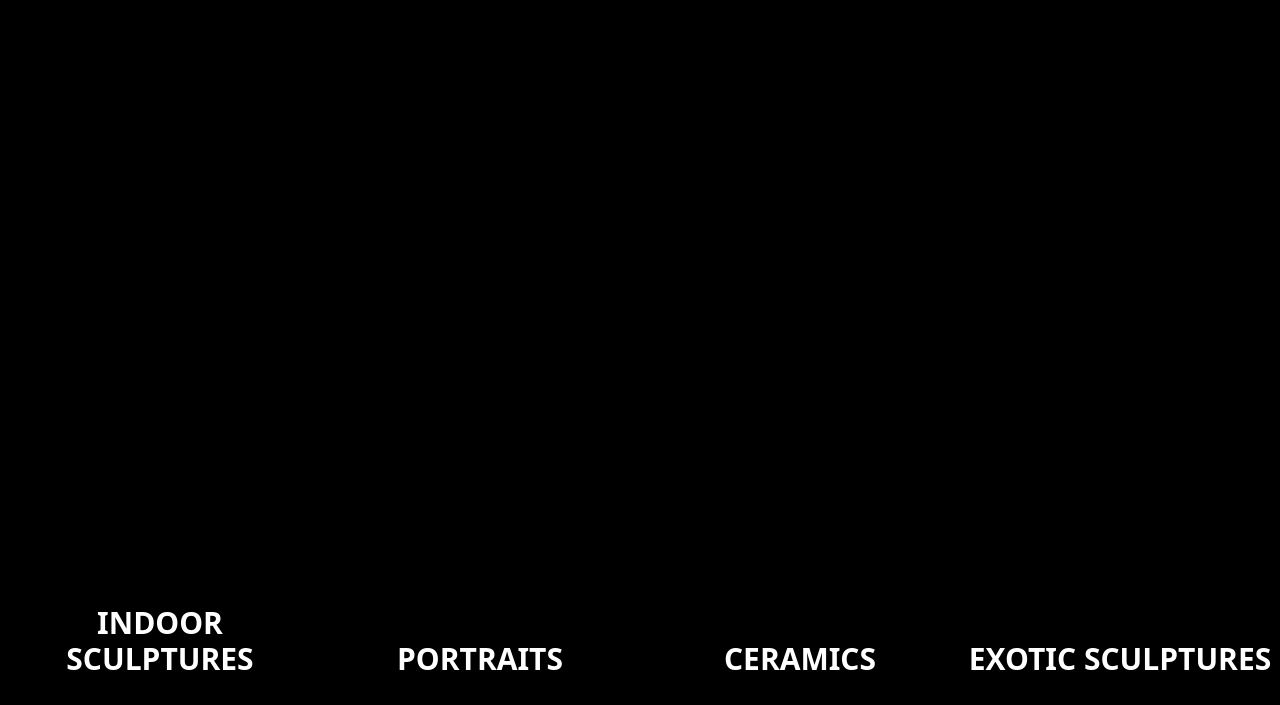
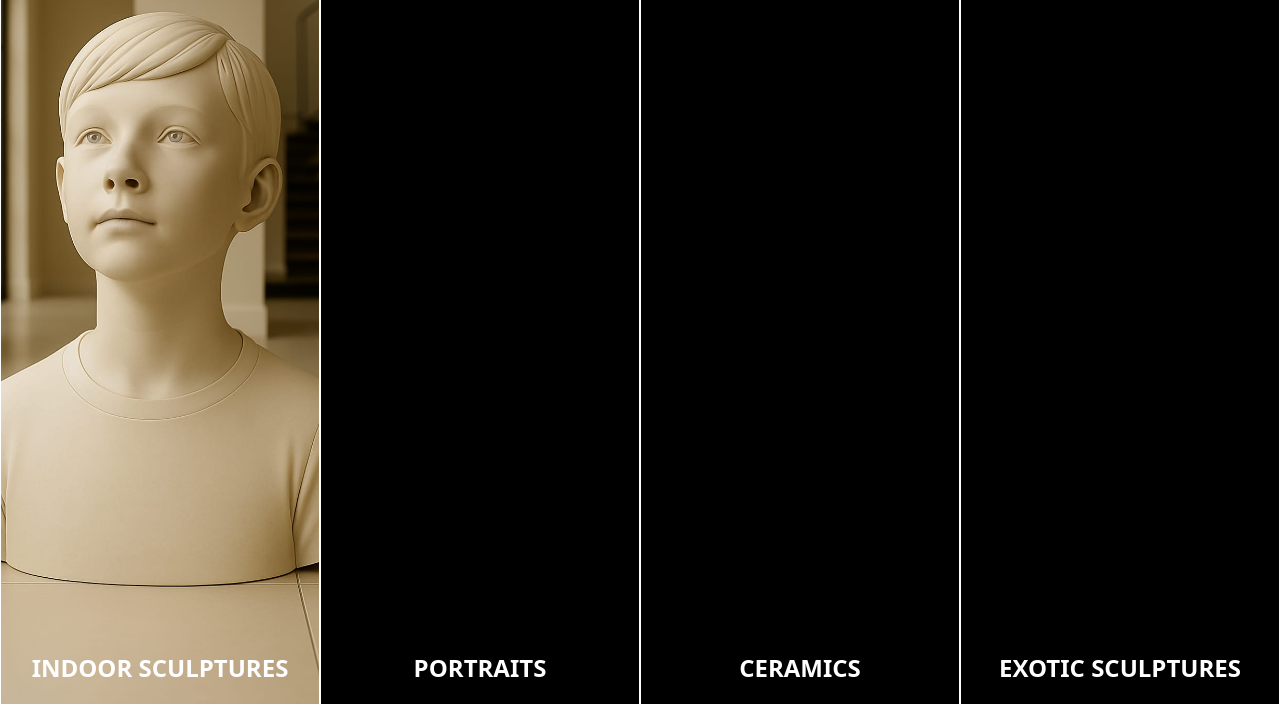
Before and after one commit to karwal1111/Den-cube-backend, a plain HTML site: page public/index.html in a window 1280 px wide. Shown: the part 95-800 px from the top of the page. Drawn offline with nearby package versions, Linux system fonts and the light colour scheme.

Commit message:
Update index.html

```diff
--- a/public/index.html
+++ b/public/index.html
@@ -1,3 +1,4 @@
+
 <!DOCTYPE html>
 <html lang="en">
 <head>
@@ -8,14 +9,8 @@
   <script src="https://cdn.tailwindcss.com"></script>
   <style>
     @keyframes slide-up {
-      0% {
-        transform: translateY(100%);
-        opacity: 0;
-      }
-      100% {
-        transform: translateY(0);
-        opacity: 1;
-      }
+      0% { transform: translateY(100%); opacity: 0; }
+      100% { transform: translateY(0); opacity: 1; }
     }
 
     .animate-slide-up {
@@ -34,76 +29,54 @@
     }
   </style>
 </head>
-<body class="h-screen w-screen overflow-hidden font-sans bg-white">
+<body class="min-h-screen font-sans bg-white">
 
-  <!-- ✅ Loader -->
+  <!-- Loader -->
   <div id="loader" class="fixed inset-0 bg-black z-50 flex flex-col items-center justify-center">
     <img src="images/logo1.jpeg" alt="Logo" class="h-16 w-16 animate-pulse mb-4">
     <div class="text-white text-xl animate-bounce">Loading...</div>
   </div>
 
-  <!-- ✅ Panels Container -->
-  <div id="mainContent" class="flex h-screen w-screen opacity-0 bg-black">
+  <!-- Panels -->
+  <div id="mainContent" class="opacity-0 transition-opacity duration-700 grid grid-cols-1 sm:grid-cols-2 lg:grid-cols-4 h-screen">
 
-    <!-- Panel 1 -->
-    <div class="w-1/4 p-2 h-full">
-      <div class="relative group overflow-hidden bg-black h-full cursor-pointer " onclick="openOverlay('images/pow4.jpeg')">
-        <div class="absolute inset-0 bg-[url('images/pow4.jpeg')] bg-cover bg-center transition-transform duration-700 translate-y-full group-hover:translate-y-0"></div>
-        <img src="images/logo1.jpeg" alt="Logo" class="absolute top-5 left-5 h-10 z-10">
-        <div class="absolute bottom-5 w-full text-center text-3xl font-semibold uppercase text-white z-10 animate-slide-up">Indoor Sculptures</div>
-      </div>
+    <!-- Panel Template -->
+    <div class="relative group overflow-hidden bg-black h-full cursor-pointer border border-white" onclick="openOverlay('images/pow4.jpeg')">
+      <div class="absolute inset-0 bg-[url('images/pow4.jpeg')] bg-cover bg-center transition-transform duration-700 translate-y-full group-hover:translate-y-0"></div>
+      <img src="images/logo1.jpeg" alt="Logo" class="absolute top-5 left-5 h-10 z-10">
+      <div class="absolute bottom-5 w-full text-center text-xl sm:text-2xl font-semibold uppercase text-white z-10 animate-slide-up">Indoor Sculptures</div>
     </div>
 
-    <!-- Panel 2 -->
-    <div class="w-1/4 p-2 h-full">
-      <div class="relative group overflow-hidden bg-black h-full cursor-pointer" onclick="openOverlay('images/pow9.jpeg')">
-        <div class="absolute inset-0 bg-[url('images/pow9.jpeg')] bg-cover bg-center transition-transform duration-700 translate-y-full group-hover:translate-y-0"></div>
-        <div class="absolute top-5 w-full text-center text-2xl font-medium text-white z-10 animate-slide-up">Where Form<br>and Function Unite</div>
-        <div class="absolute bottom-5 w-full text-center text-3xl font-semibold uppercase text-white z-10 animate-slide-up">Portraits</div>
-      </div>
+    <div class="relative group overflow-hidden bg-black h-full cursor-pointer border border-white" onclick="openOverlay('images/pow9.jpeg')">
+      <div class="absolute inset-0 bg-[url('images/pow9.jpeg')] bg-cover bg-center transition-transform duration-700 translate-y-full group-hover:translate-y-0"></div>
+      <div class="absolute top-5 w-full text-center text-base sm:text-lg font-medium text-white z-10 animate-slide-up">Where Form<br>and Function Unite</div>
+      <div class="absolute bottom-5 w-full text-center text-xl sm:text-2xl font-semibold uppercase text-white z-10 animate-slide-up">Portraits</div>
     </div>
 
-    <!-- Panel 3 -->
-    <div class="w-1/4 p-2 h-full">
-      <div class="relative group overflow-hidden bg-black h-full cursor-pointer" onclick="openOverlay('images/pow12.jpeg')">
-        <div class="absolute inset-0 bg-[url('images/pow12.jpeg')] bg-cover bg-center transition-transform duration-700 translate-y-full group-hover:translate-y-0"></div>
-        <div class="absolute bottom-5 w-full text-center text-3xl font-semibold uppercase text-white z-10 animate-slide-up">Ceramics</div>
-      </div>
+    <div class="relative group overflow-hidden bg-black h-full cursor-pointer border border-white" onclick="openOverlay('images/pow12.jpeg')">
+      <div class="absolute inset-0 bg-[url('images/pow12.jpeg')] bg-cover bg-center transition-transform duration-700 translate-y-full group-hover:translate-y-0"></div>
+      <div class="absolute bottom-5 w-full text-center text-xl sm:text-2xl font-semibold uppercase text-white z-10 animate-slide-up">Ceramics</div>
     </div>
 
-    <!-- Panel 4 -->
-    <div class="w-1/4 p-2 h-full">
-      <div class="relative group overflow-hidden bg-black  h-full cursor-pointer" onclick="openOverlay('images/pow11.jpeg')">
-        <div class="absolute inset-0 bg-[url('images/pow11.jpeg')] bg-cover bg-center transition-transform duration-700 translate-y-full group-hover:translate-y-0"></div>
-        <div class="absolute bottom-5 w-full text-center text-3xl font-semibold uppercase text-white z-10 animate-slide-up">Exotic Sculptures</div>
-      </div>
+    <div class="relative group overflow-hidden bg-black h-full cursor-pointer border border-white" onclick="openOverlay('images/pow11.jpeg')">
+      <div class="absolute inset-0 bg-[url('images/pow11.jpeg')] bg-cover bg-center transition-transform duration-700 translate-y-full group-hover:translate-y-0"></div>
+      <div class="absolute bottom-5 w-full text-center text-xl sm:text-2xl font-semibold uppercase text-white z-10 animate-slide-up">Exotic Sculptures</div>
     </div>
   </div>
 
-  <!-- ✅ Overlay -->
-  <div id="overlay" class="fixed inset-0 bg-black hidden items-center justify-center flex-col z-50">
-    <!-- Fullscreen Clicked Image -->
+  <!-- Overlay -->
+  <div id="overlay" class="fixed inset-0 bg-black hidden flex flex-col z-50 overflow-auto">
     <img id="fullImg" src="" class="absolute inset-0 w-full h-full object-cover z-0" />
-
-    <!-- Center Text -->
-    <div id="overlay-center-text" class="absolute left-1/4 top-1/2 transform -translate-y-1/2 text-white text-3xl font-bold z-10">
-      <!-- inserted dynamically -->
+    <div id="overlay-center-text" class="relative mt-20 mx-auto text-white text-2xl sm:text-3xl font-bold z-10 text-center max-w-md sm:max-w-lg"></div>
+    <div class="absolute top-10 right-5 sm:right-10 text-right z-10">
+      <h1 id="overlay-heading" class="text-2xl sm:text-4xl font-bold text-white mb-2"></h1>
+      <button id="overlay-button" class="px-4 py-2 bg-white text-black font-semibold rounded hover:bg-gray-200 transition text-sm sm:text-base"></button>
     </div>
-
-    <!-- Top-right heading + button -->
-    <div class="absolute top-10 right-10 text-right z-10">
-      <h1 id="overlay-heading" class="text-4xl font-bold text-white mb-2"></h1>
-      <button id="overlay-button" class="px-6 py-2 bg-white text-black font-semibold rounded hover:bg-gray-200 transition"></button>
-    </div>
-
-    <!-- Bottom-right paragraph -->
-    <p id="overlay-paragraph" class="absolute bottom-10 right-10 w-1/3 text-white text-sm z-10 text-right"></p>
-
-    <!-- Close Button -->
-    <span class="absolute top-5 right-5 text-white text-4xl font-bold cursor-pointer z-10" onclick="closeOverlay()">×</span>
+    <p id="overlay-paragraph" class="absolute bottom-10 right-5 sm:right-10 text-white text-xs sm:text-sm z-10 max-w-sm text-right"></p>
+    <span class="absolute top-5 right-5 text-white text-3xl sm:text-4xl font-bold cursor-pointer z-10" onclick="closeOverlay()">×</span>
   </div>
 
-  <!-- ✅ JavaScript -->
+  <!-- JS -->
   <script>
     const overlayData = {
       "pow4.jpeg": {
@@ -132,32 +105,27 @@
       }
     };
 
-    // Show loader, then content
     window.addEventListener('load', () => {
       setTimeout(() => {
         document.getElementById('loader').style.display = 'none';
         const main = document.getElementById('mainContent');
         main.classList.remove('opacity-0');
-        main.classList.add('opacity-100', 'transition-opacity', 'duration-700');
-      }, 1000); // Adjust loader duration
+        main.classList.add('opacity-100');
+      }, 1000);
     });
 
     function openOverlay(imagePath) {
       const filename = imagePath.split('/').pop();
       const data = overlayData[filename] || {};
-
-      // Update image and content
       document.getElementById('fullImg').src = imagePath;
-      const centerText = document.getElementById('overlay-center-text');
-      centerText.textContent = data.centerText || '';
-      centerText.classList.remove('show'); // reset transition
-      setTimeout(() => centerText.classList.add('show'), 50);
-
+      document.getElementById('overlay-center-text').textContent = data.centerText || '';
+      document.getElementById('overlay-center-text').classList.remove('show');
+      setTimeout(() => {
+        document.getElementById('overlay-center-text').classList.add('show');
+      }, 50);
       document.getElementById('overlay-heading').textContent = data.heading || '';
       document.getElementById('overlay-button').textContent = data.button || '';
       document.getElementById('overlay-paragraph').textContent = data.paragraph || '';
-
-      // Show overlay
       document.getElementById('overlay').classList.remove('hidden');
     }
 
```
